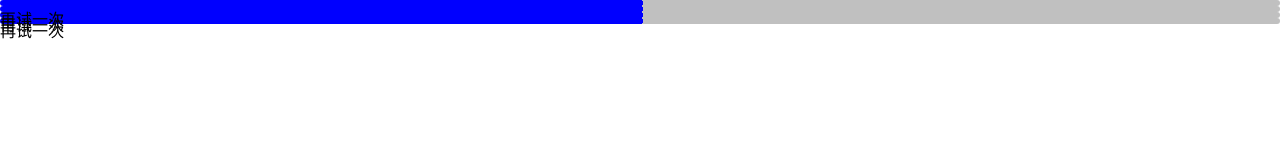
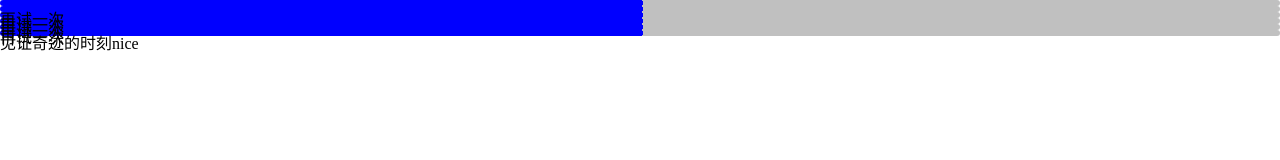
Before and after one commit to zysup/css-demos, a website: page html/38.html in a window 1280 px wide. Drawn offline with Linux system fonts and the light colour scheme.

Commit message:
见证奇迹的时刻

```diff
--- a/html/38.html
+++ b/html/38.html
@@ -33,6 +33,12 @@
     <div>
         再试一次
     </div>
+    <div>
+        再试一次
+    </div>
+    <div>
+        见证奇迹的时刻nice
+    </div>
 </body>
 
 </html>
```
